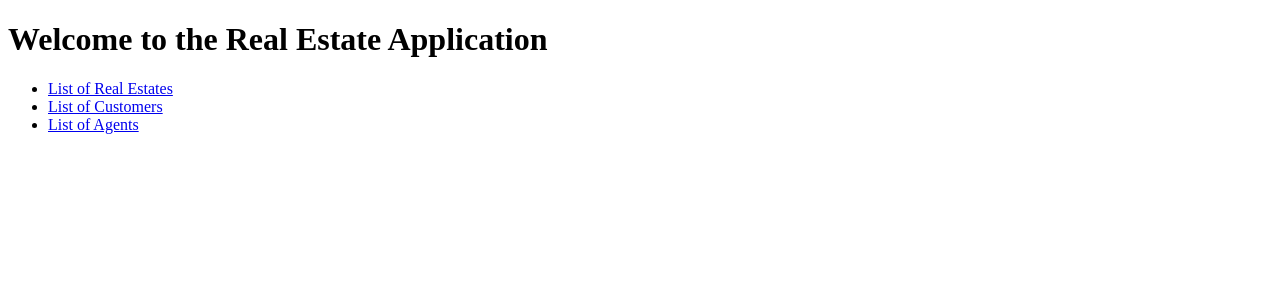
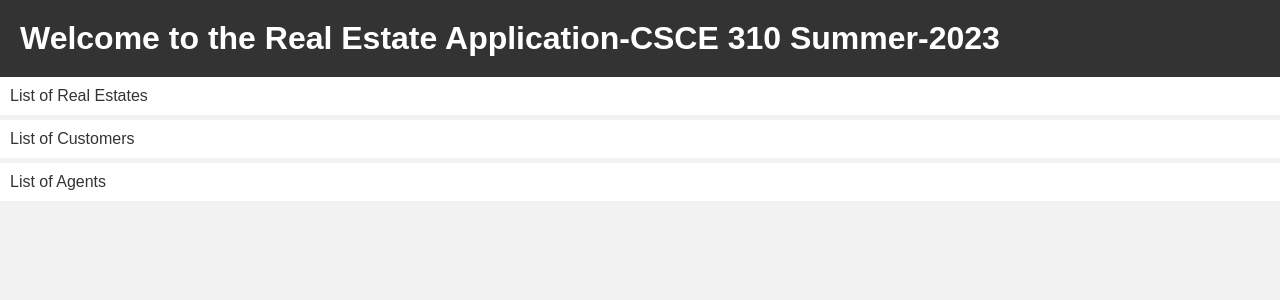
Before and after one commit to afreenx/CSCEdatabase, a Flask app: page / in a window 1280 px wide. Shown: the top 300 px of the page. Run offline with Flask 3, Linux system fonts and the light colour scheme.

Commit message:
Add files via upload
Added some background and checked some validations

```diff
--- a/crud/templates/app.py
+++ b/crud/templates/app.py
@@ -164,6 +164,9 @@ def create_real_estate():
         price = request.form['price']
         listing_date = request.form['listing_date']
         sell_date = request.form['sell_date']
+        if not sell_date:
+            sell_date = '0001-01-01'  # Set the default empty date value # None #NULL did not work
+
         agent_id = request.form['agent_id']
         customer_id = request.form['customer_id']
         new_real_estate = RealEstate(title=title, location=location, price=price,
--- a/crud/templates/index.html
+++ b/crud/templates/index.html
@@ -1,10 +1,47 @@
 <!DOCTYPE html>
-<html>
+<html lang="en">
 <head>
-    <title>Real Estate Application</title>
+    <meta charset="utf-8">
+    <title>Real Estate Application-CSCE 310 Summer2023</title>
+    <style>
+        body {
+            background-color: #f2f2f2;
+            font-family: Arial, sans-serif;
+            margin: 0;
+            padding: 0;
+        }
+
+        h1 {
+            background-color: #333;
+            color: #fff;
+            padding: 20px;
+            margin: 0;
+        }
+
+        ul {
+            list-style-type: none;
+            margin: 0;
+            padding: 0;
+        }
+
+        li {
+            background-color: #fff;
+            margin-bottom: 5px;
+            padding: 10px;
+        }
+
+        li a {
+            color: #333;
+            text-decoration: none;
+        }
+
+        li a:hover {
+            text-decoration: underline;
+        }
+    </style>
 </head>
 <body>
-    <h1>Welcome to the Real Estate Application</h1>
+    <h1>Welcome to the Real Estate Application-CSCE 310 Summer-2023</h1>
     <ul>
         <li><a href="/realestates">List of Real Estates</a></li>
         <li><a href="/customers">List of Customers</a></li>
```
Also changed, not shown: crud/templates/create_real_estate.html (+42 -8 lines), crud/templates/realestates.html (+13 -3 lines), 2 other files.
